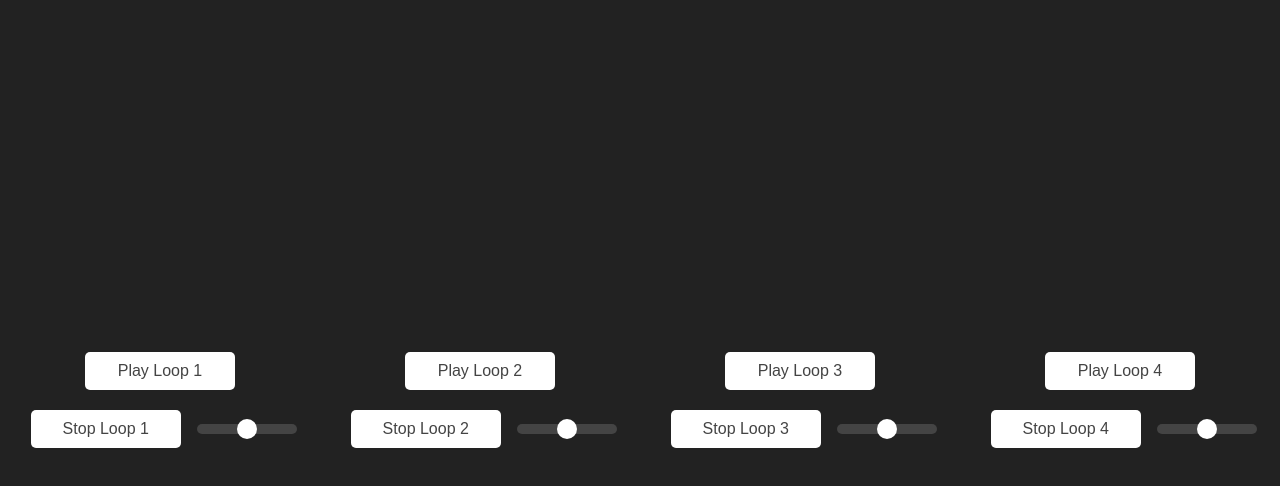
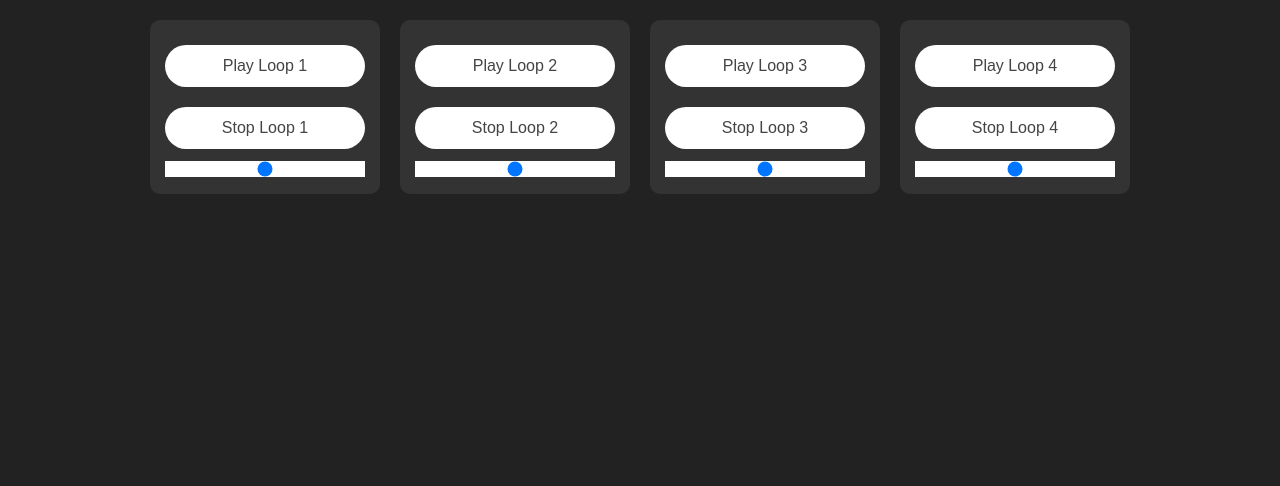
Before and after one commit to intheroomrecordings/Tape-loops1, a plain HTML site: page index.html in a window 1280 px wide. Drawn offline with Linux system fonts and the light colour scheme.

Commit message:
Update style.css

```diff
--- a/style.css
+++ b/style.css
@@ -3,31 +3,36 @@ body {
     background-color: #222;
     color: white;
     margin: 0;
-    padding: 0;
+    padding: 20px;
 }
 
 .container {
     display: flex;
-    justify-content: space-around;
-    align-items: center;
-    height: 100vh;
+    flex-wrap: wrap;
+    justify-content: center;
+    gap: 20px;
 }
 
 .loop-player {
-    text-align: center;
-    margin: 0 20px;
+    display: flex;
+    flex-direction: column;
+    align-items: center;
+    background-color: #333;
+    padding: 15px;
+    border-radius: 10px;
+    width: 200px;
 }
 
 button {
     background-color: white;
     color: #444;
     border: none;
-    padding: 10px 20px;
+    padding: 12px 16px;
     font-size: 16px;
-    margin: 10px;
+    margin: 10px 0;
     cursor: pointer;
-    border-radius: 5px;
-    width: 150px;
+    border-radius: 30px;
+    width: 100%;
 }
 
 button:hover {
@@ -37,40 +42,9 @@ button:hover {
 .stop-btn {
     background-color: white;
     color: #444;
-    border: none;
-    padding: 10px 20px;
-    font-size: 16px;
-    margin-top: 10px;
-    cursor: pointer;
-    border-radius: 5px;
-    width: 150px;
 }
 
-/* For mobile compatibility */
 .volume-slider {
-  -webkit-appearance: none;
-  appearance: none;
-  width: 100px;  /* Adjust the width as needed */
-  height: 10px;
-  background: #444;
-  border-radius: 5px;
-  margin-bottom: 1rem;
-}
-
-.volume-slider::-webkit-slider-thumb {
-  -webkit-appearance: none;
-  appearance: none;
-  width: 20px;
-  height: 20px;
-  background: white;
-  border-radius: 50%;
-  cursor: pointer;
-}
-
-.volume-slider::-moz-range-thumb {
-  width: 20px;
-  height: 20px;
-  background: white;
-  border-radius: 50%;
-  cursor: pointer;
-}
+    -webkit-appearance: none;
+    appearance: none;
+    width: 100%;
```
